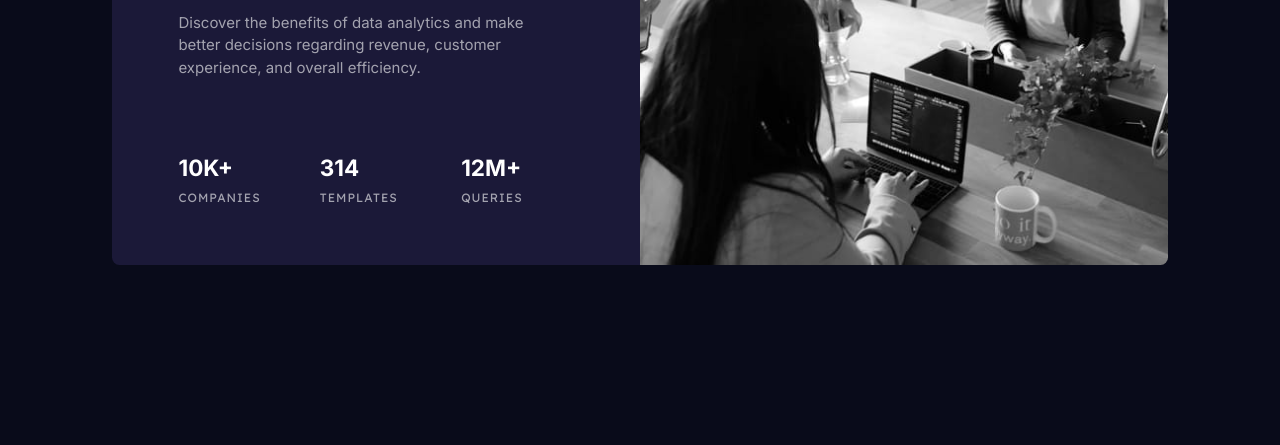
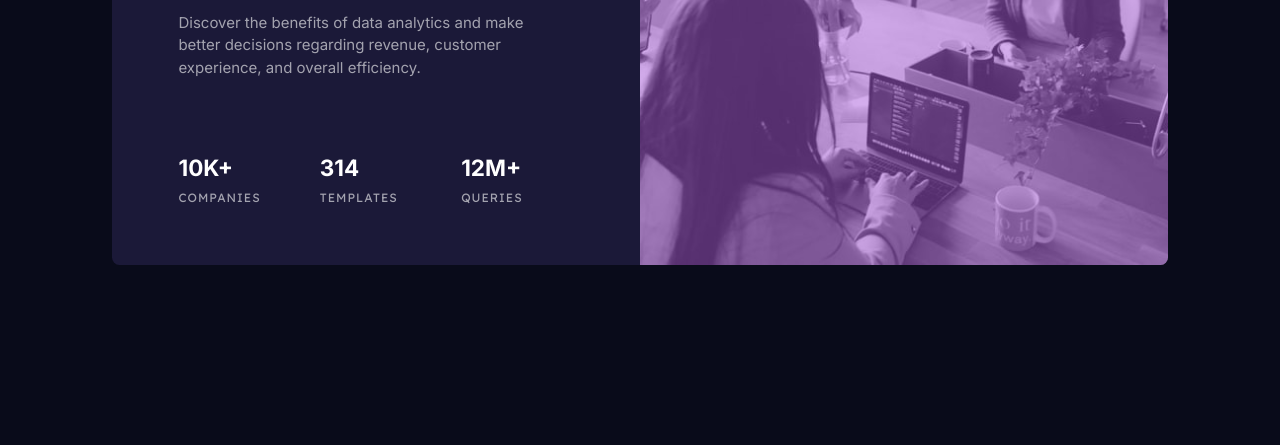
Before and after one commit to youngjonn/stats-preview-card-component-main, a plain HTML site: page index.html in a window 1280 px wide. Shown: the part 355-800 px from the top of the page. Drawn offline with Linux system fonts and the light colour scheme.

Commit message:
Update style.css

```diff
--- a/style.css
+++ b/style.css
@@ -103,6 +103,7 @@ body {
 .image {
     display: flex;
     overflow: hidden;
+    position: relative;
 }
 
 .image img {
@@ -114,6 +115,15 @@ body {
 .image .mobile {
     display: none;
 }
+
+.image .transp {
+    position: absolute;
+    width: 100%;
+    height: 100%;
+    z-index: 999;
+    background-color: var(--Soft-violet);
+}
+
 
 @media screen and (max-width: 768px)  {
     .container {
```
